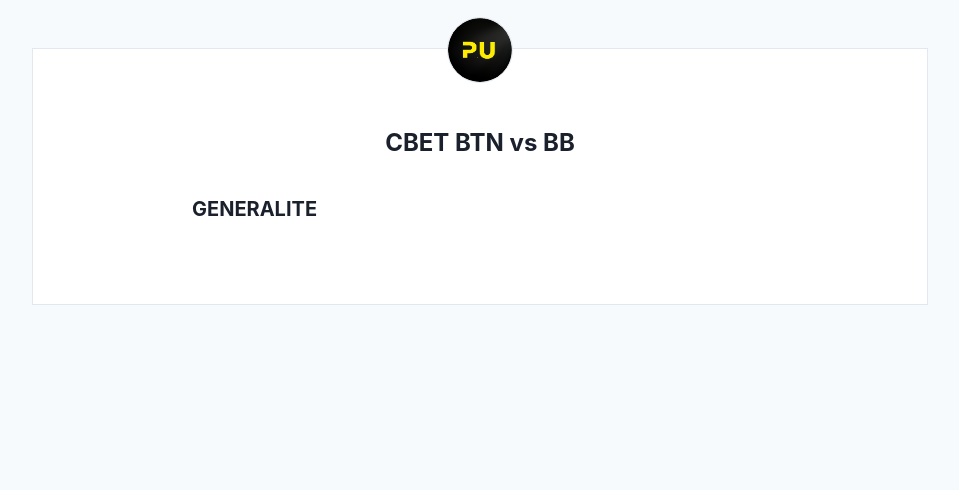
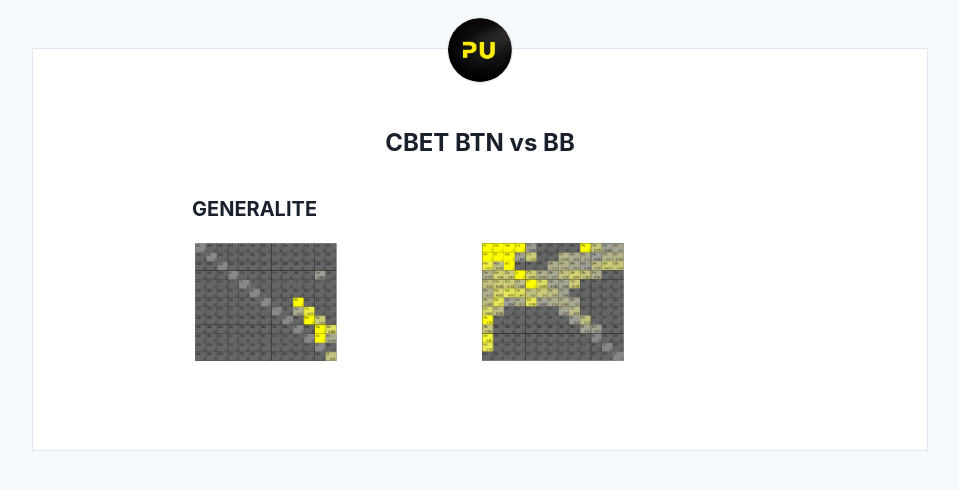
Before and after one commit to greglejeune/blog, a Jekyll site: the page built from _posts/2024-02-04-btnvsbb-cbet.md, in a window 1280 px wide. Shown: the top 490 px of the page, without its empty margins (160-1119 px from the left). Built offline with Jekyll 4.4.1, drawn with Linux system fonts in a browser that asks for light colours.

Commit message:
Update 2024-02-04-btnvsbb-cbet.md

```diff
--- a/_posts/2024-02-04-btnvsbb-cbet.md
+++ b/_posts/2024-02-04-btnvsbb-cbet.md
@@ -11,6 +11,15 @@ categories: pu btnvsbb cbet srp ip
 
   <h2>GENERALITE</h2>
 
+  <table>
+    <tbody>
+      <tr>
+        <td><img src="/blog/img/2024-02-04-core.png" style="width: 50%; heigth: 50%"></td>
+        <td><img src="/blog/img/2024-02-04-top.png" style="width: 50%; heigth: 50%"></td>
+      </tr>
+    </tbody>
+  </table>
+
   <p></p>
 
 </div>
```
